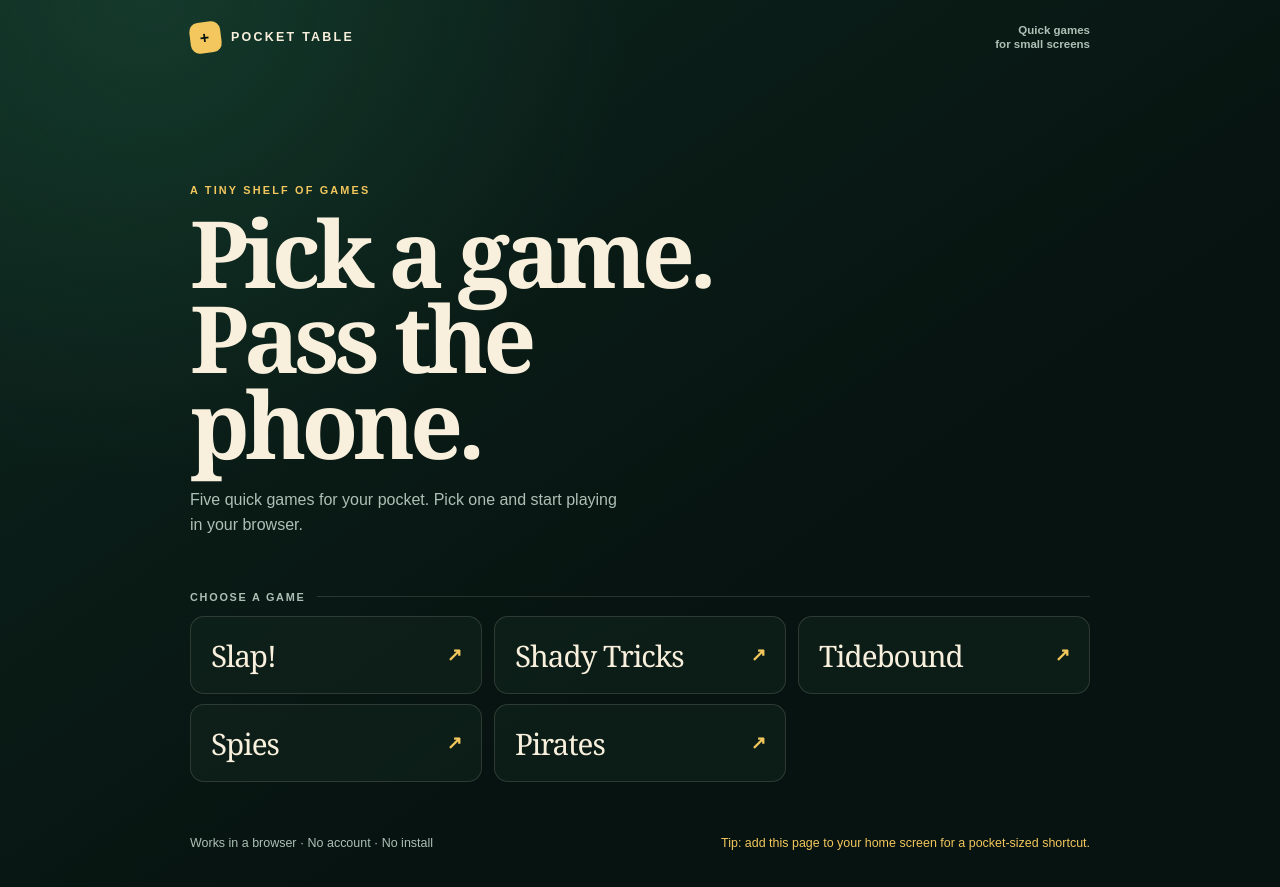
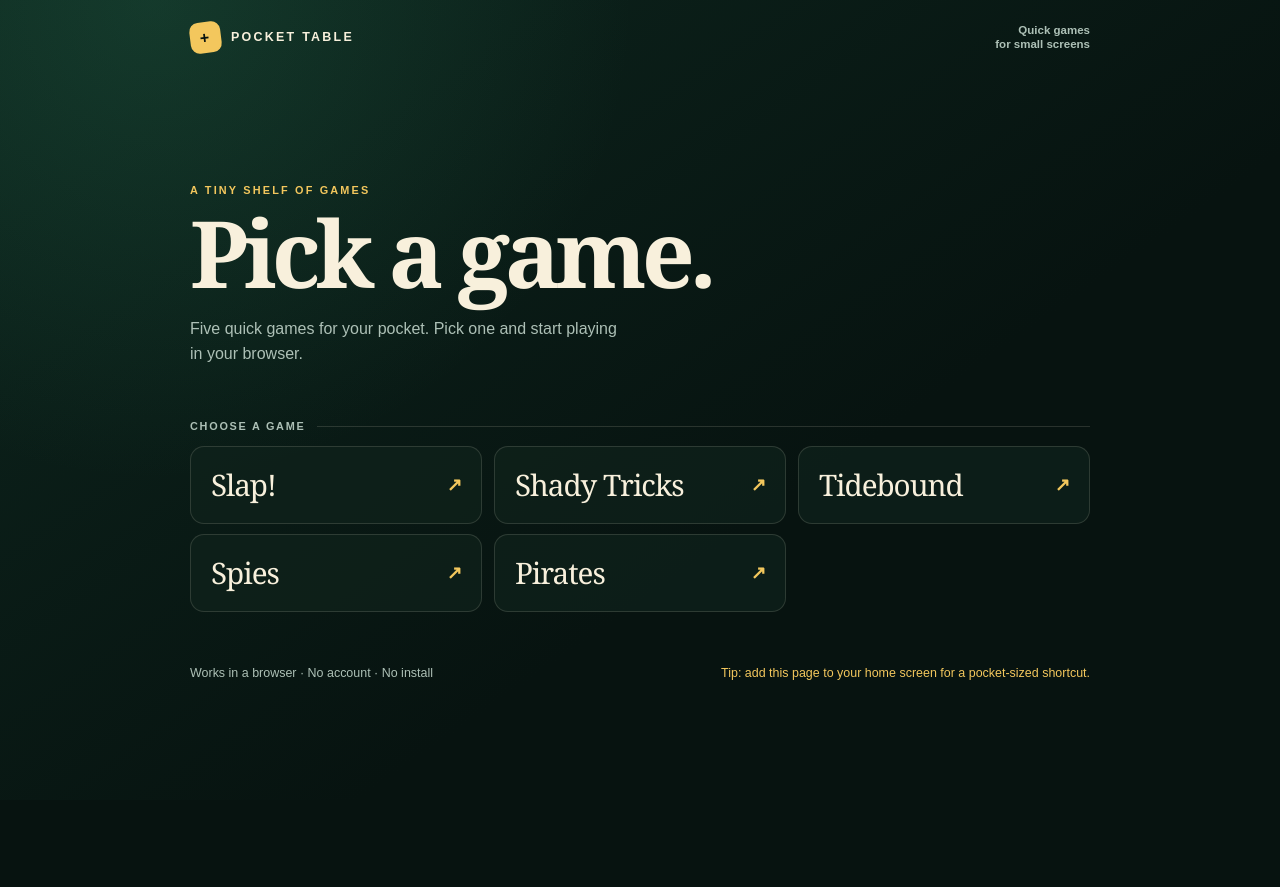
Before and after one commit to arutt99/eGiAdMfElS, a plain HTML site: page index.html in a window 1280 px wide. After the commit the page ends 800 px from the top, so only its background shows below. Drawn offline with Linux system fonts and the light colour scheme.

Commit message:
Update index.html

```diff
--- a/index.html
+++ b/index.html
@@ -78,7 +78,7 @@
 
         <section class="hero" aria-labelledby="page-title">
             <p class="eyebrow">A tiny shelf of games</p>
-            <h1 id="page-title">Pick a game.<br>Pass the phone.</h1>
+            <h1 id="page-title">Pick a game.</h1>
         <p class="hero-copy">Five quick games for your pocket. Pick one and start playing in your browser.</p>
         </section>
 
```
